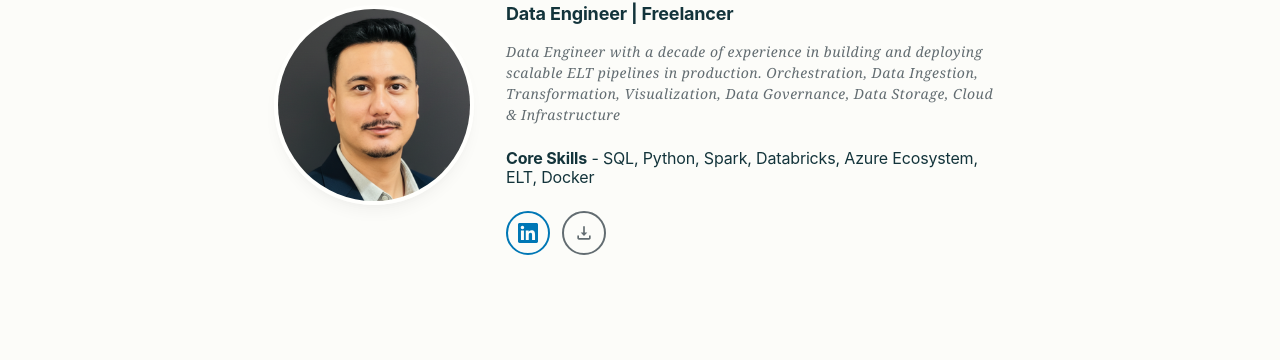
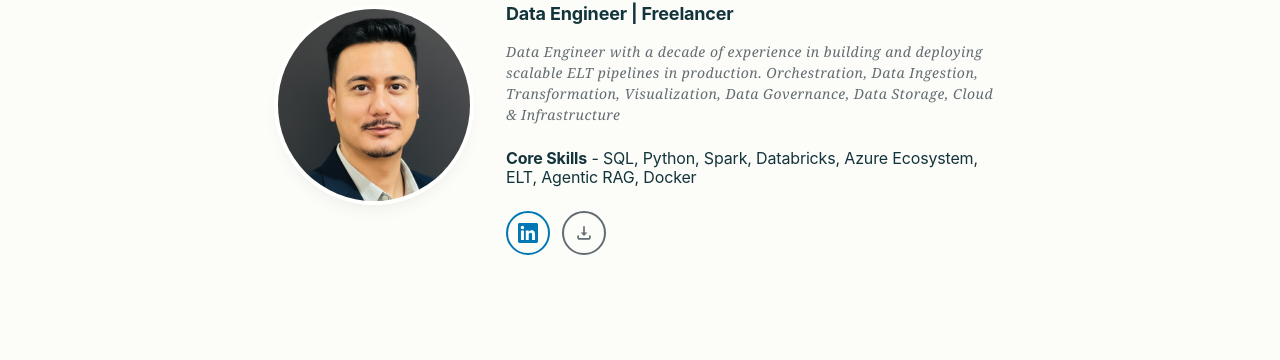
Before and after one commit to Adityagurung/adityagurung.github.io, a Jekyll site: the page built from index.html, in a window 1280 px wide and 900 px high. Shown: the part 253-613 px from the top of the window. Built offline with Jekyll 4.4.1, drawn with Linux system fonts in a browser that asks for light colours; some web fonts are replaced.

Commit message:
Update readme

```diff
--- a/index.html
+++ b/index.html
@@ -14,7 +14,7 @@ title: Aditya Gurung - Data Engineer
             <h2 class="title-heading"><strong>Data Engineer | Freelancer</strong></h2>
             <p class="description-text">Data Engineer with a decade of experience in building and deploying scalable ELT pipelines in production. Orchestration, Data Ingestion, Transformation, Visualization, Data Governance, Data Storage, Cloud & Infrastructure</p>
             <div class="skills-section">
-                <h3 class="skills-heading"><strong>Core Skills</strong> - SQL, Python, Spark, Databricks, Azure Ecosystem, ELT, Docker</h3>
+                <h3 class="skills-heading"><strong>Core Skills</strong> - SQL, Python, Spark, Databricks, Azure Ecosystem, ELT, Agentic RAG, Docker</h3>
             </div>
             <div class="social-links">
                 <a href="https://www.linkedin.com/in/aditya-gurung/" target="_blank" class="linkedin-link" title="LinkedIn Profile">
```
Also changed, not shown: README.md.
